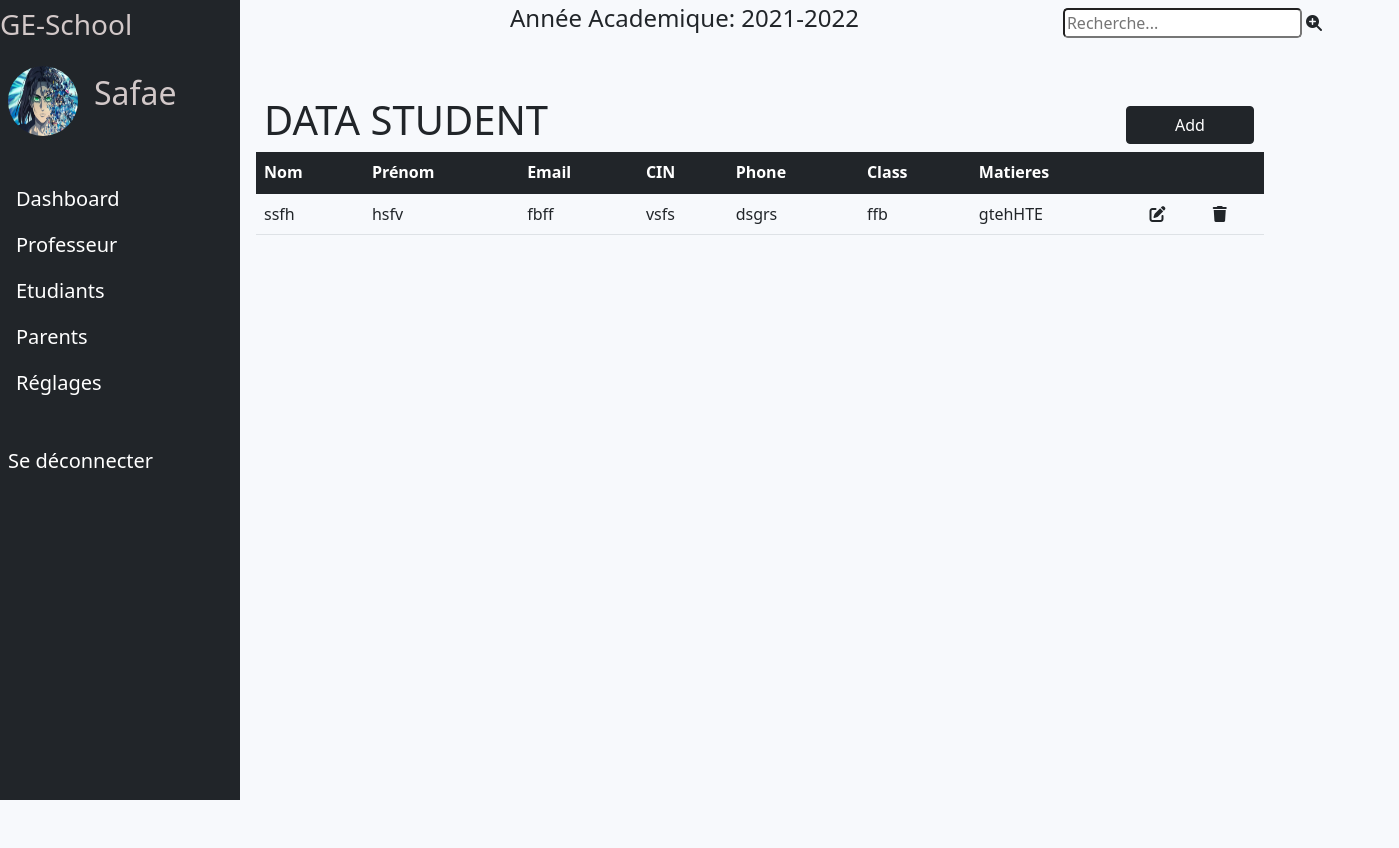
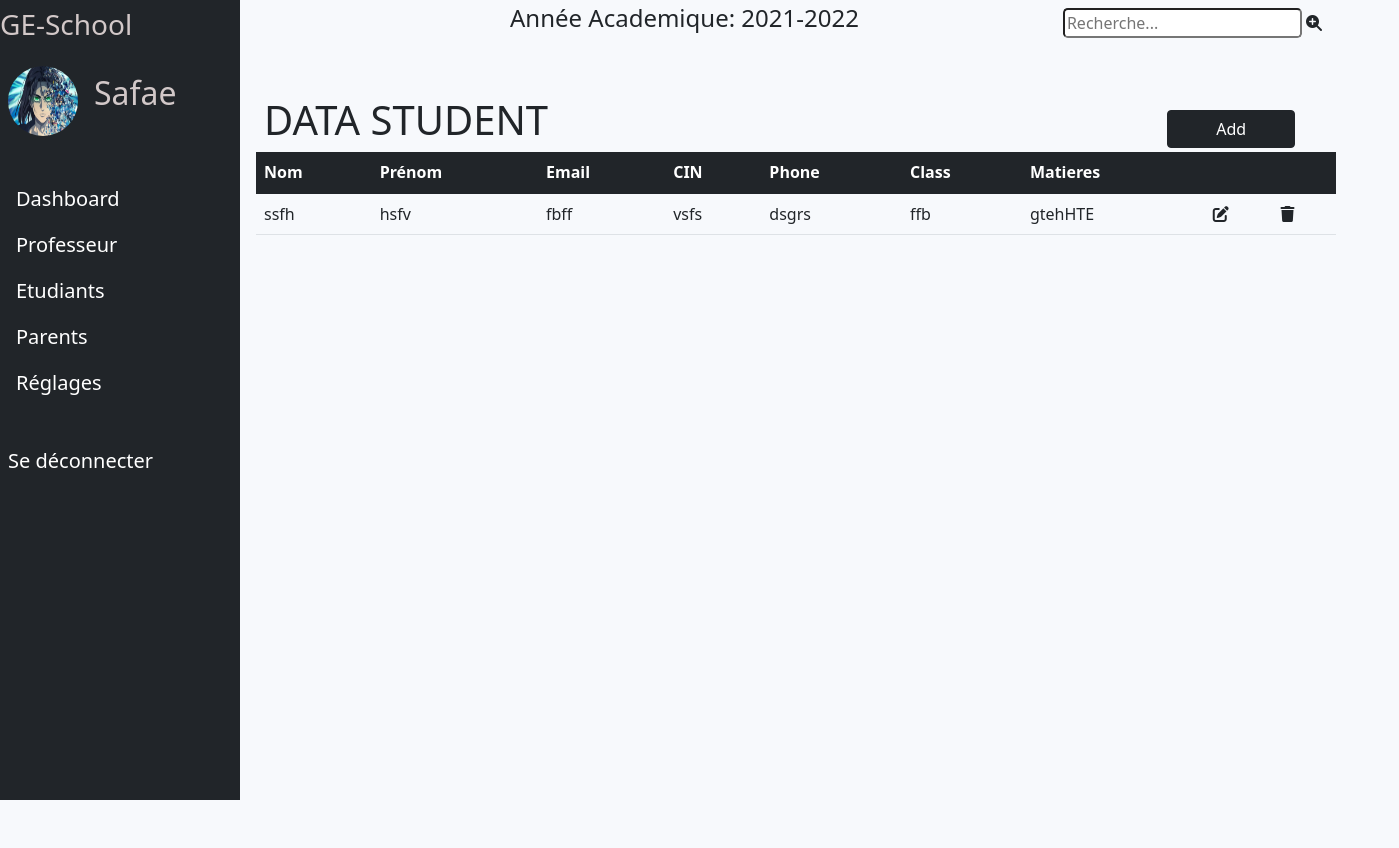
Before and after one commit to abdnacer/Application_de_Gestion_d_ecole, a PHP site: page /Views/parent.php in a window 1720 px wide. Shown: the whole page, without its empty margins (0-1399 px from the left). Run offline with PHP 8.4, Linux system fonts and the light colour scheme; some libraries are stand-ins or nearby versions.

Commit message:
modification

```diff
--- a/Public/Css/style.css
+++ b/Public/Css/style.css
@@ -45,7 +45,7 @@ nav{
 .main_dashboard{
     margin-top: 3rem;
     margin-left: 16rem !important;
-    width:84rem;
+    width:90rem;
     background-color: var(--light_blue);
 
 }
```
